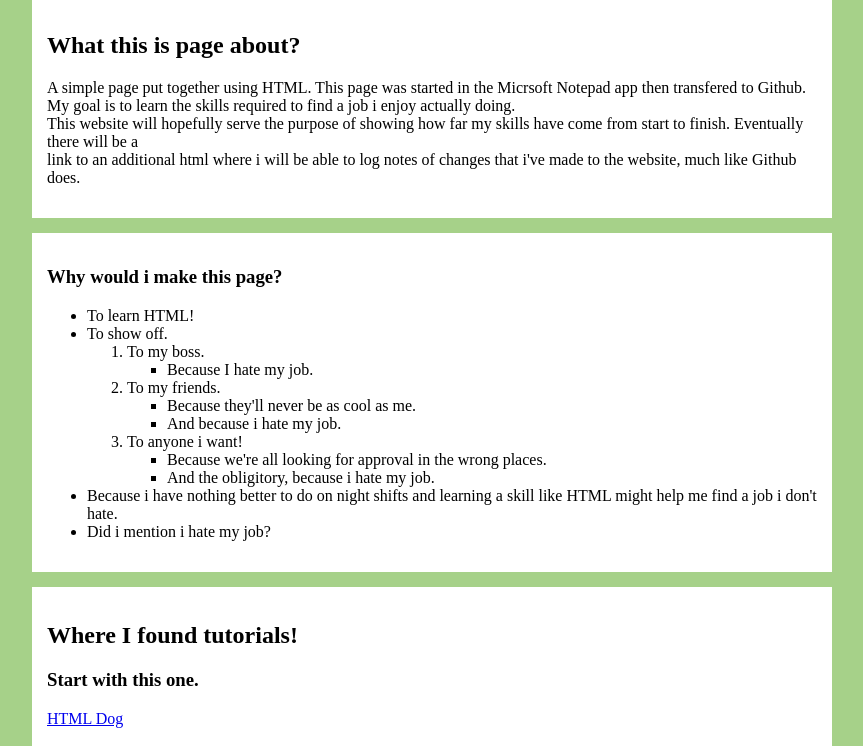
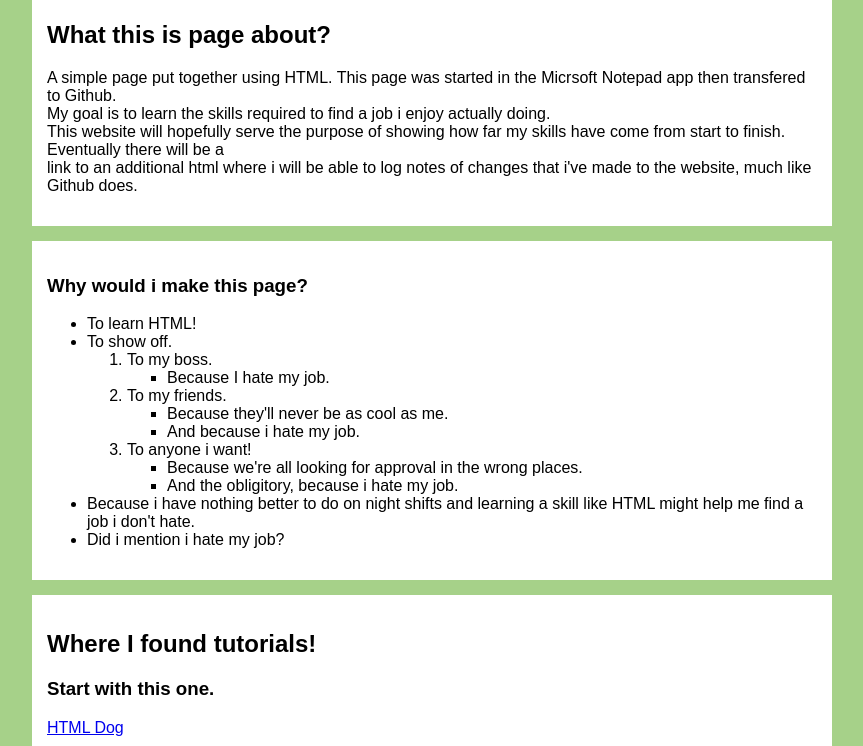
Before and after one commit to Winkiwu630/mywebsite, a plain HTML site: page index.html in a window 1280 px wide. Shown: the part 129-875 px from the top of the page, without its empty margins (208-1071 px from the left). Drawn offline with Linux system fonts and the light colour scheme.

Commit message:
Update index.html

```diff
--- a/index.html
+++ b/index.html
@@ -21,7 +21,7 @@
 			border-radius: 8pm;
 		}
 
-		body (
+		body {
 			font-family: Arial, sans-serif;
 			margin: 0;
 			background: #f5f5f5:
```
